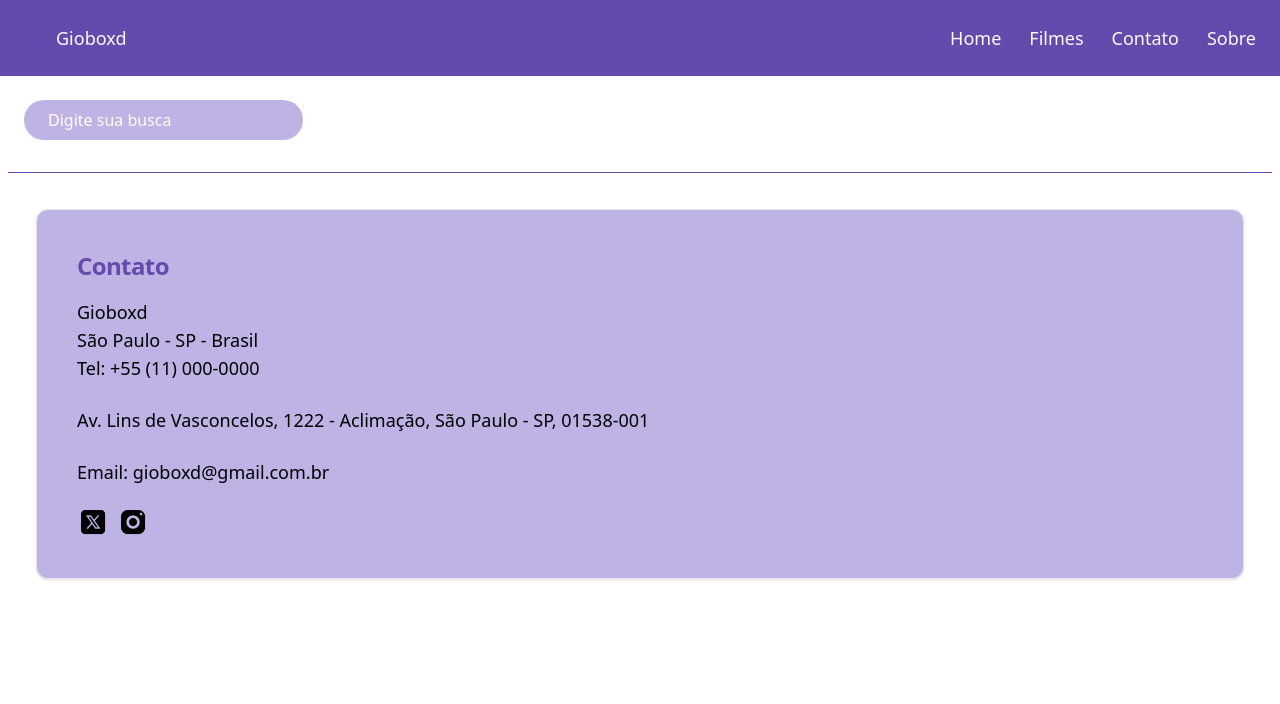
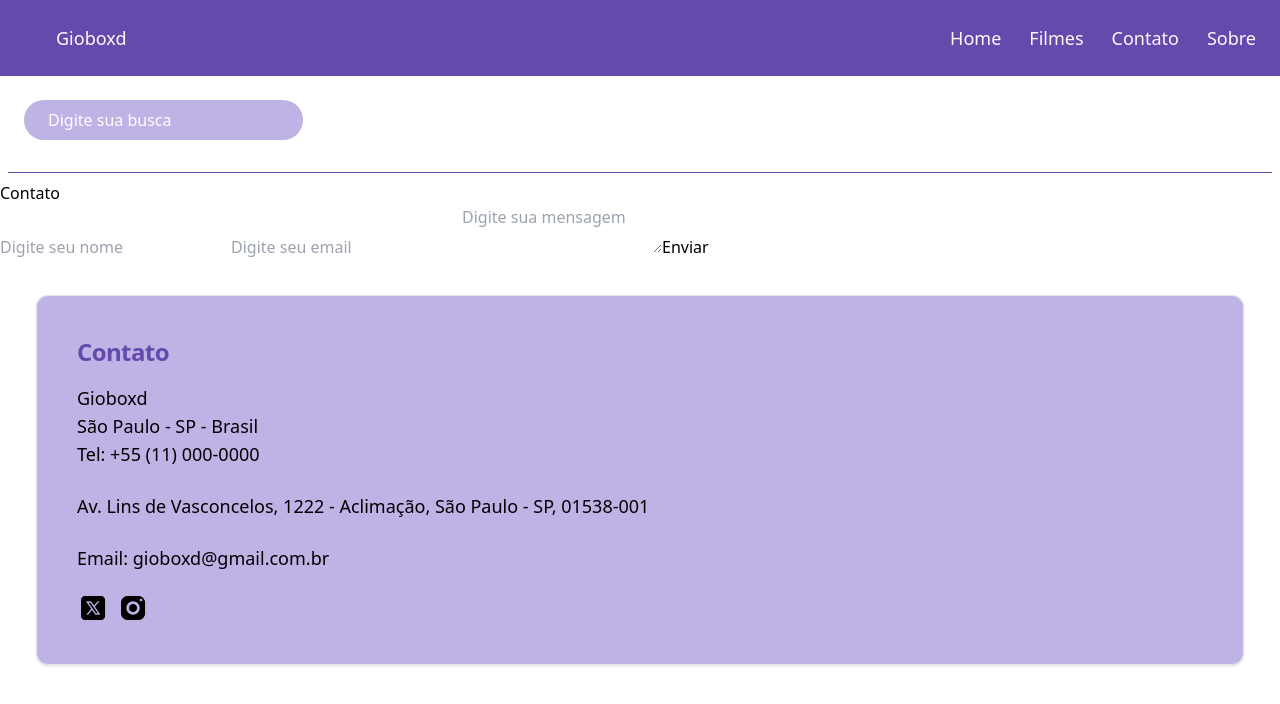
Before and after one commit to giiuk/flix, a React (Vite) app: page /contato in a window 1280 px wide. Shown: the top 704 px of the page. Built offline with nearby package versions, Linux system fonts and the light colour scheme.

Commit message:
EMAIL ADICIONADO

```diff
--- a/package.json
+++ b/package.json
@@ -10,6 +10,7 @@
     "preview": "vite preview"
   },
   "dependencies": {
+    "@emailjs/browser": "^4.4.1",
     "react": "^18.2.0",
     "react-dom": "^18.2.0",
     "react-router-dom": "^6.23.0"
--- /dev/null
+++ b/src/componentes/Form/Forms.jsx
@@ -0,0 +1,73 @@
+import {useState} from 'react'
+import emailjs from '@emailjs/browser'
+
+
+function Forms(){
+    const [name,setName] = useState('')
+    const [email,setEmail] = useState('')
+    const [message,setMessage] = useState('')
+
+function sendEmail(e){
+    e.preventDefault();
+
+    if(name === '' || email ==='' || message ===''){
+        alert("Preencha todos os campos");
+        return;
+    }
+
+    const templateParams ={
+        from_name: name,
+        message: message,
+        email: email
+    }
+  emailjs.send("service_xh744aj","template_sgsd9ah", templateParams,"vuqW4LG7fon8_9jf5")
+  .then((response) => {
+    alert("EMAIL ENVIADO", response.status, response.text)
+    setName('')
+    setEmail('')
+    setMessage('')
+  }, (err)=>{
+    console.log("ERRO: " ,err)
+  })
+}
+
+
+return(
+    <div className="container">
+        <h1 className="title">Contato</h1>
+
+
+    <form className="form" onSubmit={sendEmail}>
+    <input
+    className="input"
+    type="text"
+    placeholder="Digite seu nome"
+    onChange={(e) => setName(e.target.value)}
+    value={name}
+    />
+
+    <input
+    className="input"
+    type="text"
+    placeholder="Digite seu email"
+    onChange={(e) => setEmail(e.target.value)}
+    value={email}
+    />
+
+    <textarea
+    className="textarea"
+    type="text"
+    placeholder="Digite sua mensagem"
+    onChange={(e) => setMessage(e.target.value)}
+    value={message}
+    />
+
+    <input type="submit" className="button" value="Enviar"/>
+        </form>
+    </div>
+
+)
+
+}
+
+export default Forms;
--- a/src/pages/Contato.jsx
+++ b/src/pages/Contato.jsx
@@ -1,6 +1,10 @@
+import Forms from "../componentes/Form/Forms";
+
+
 function Contato() {
     return (
         <>
+         <Forms/>
 
         <div className="ms-9 mr-9 p-10 mt-9 resize-none rounded-xl bg-clarinho border border-gray-200  shadow dark:bg-gray-800 dark:border-gray-700">
         <h5 className="mb-4 text-2xl mt-0 font-bold tracking-tight text-roxinho dark:text-white">Contato</h5>
```
Also changed, not shown: 1 other file (tests, documents, lock files or other folders).
